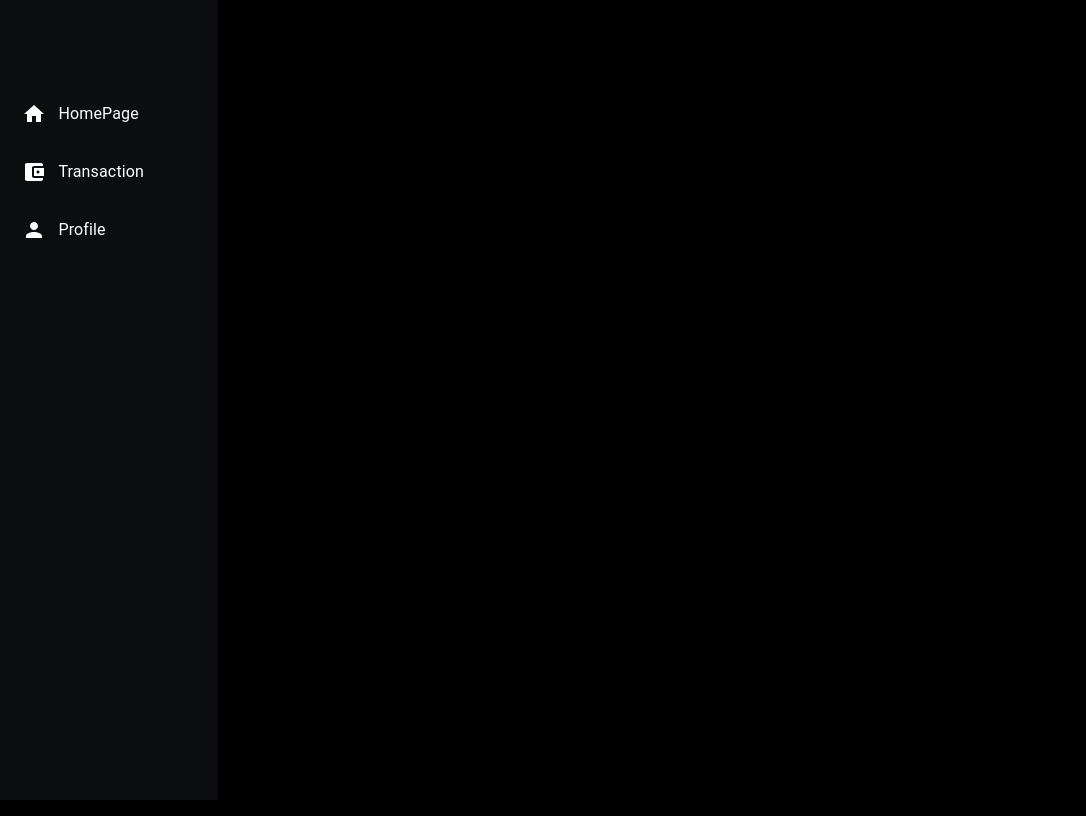
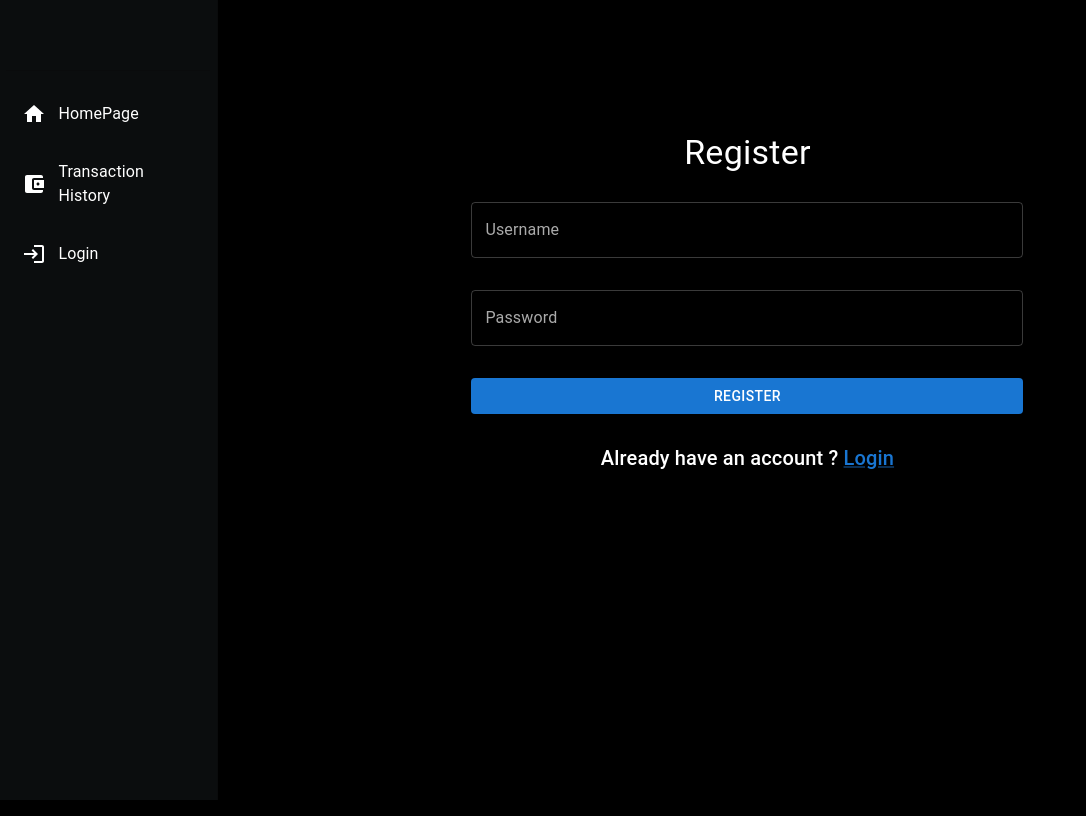
Before and after one commit to Soham908/Banking-Service, a React (Create React App) app in the folder frontend/: page /register in a window 1280 px wide. Shown: the whole page, without its empty margins (0-1086 px from the left). Built offline with nearby package versions, Linux system fonts and the light colour scheme.

Commit message:
implemented user auth and context api set

```diff
--- a/frontend/public/index.html
+++ b/frontend/public/index.html
@@ -24,7 +24,7 @@
       work correctly both with client-side routing and a non-root public URL.
       Learn how to configure a non-root public URL by running `npm run build`.
     -->
-    <title>React App</title>
+    <title>Banking Service</title>
   </head>
   <body>
     <noscript>You need to enable JavaScript to run this app.</noscript>
--- a/frontend/src/App.js
+++ b/frontend/src/App.js
@@ -1,17 +1,21 @@
-import React from "react";
-import {
-  Box,
-} from "@mui/material";
+import React, { createContext, useState } from "react";
+import { Box } from "@mui/material";
 import HomePage from "./components/homepage/HomePage";
-import DrawerCustom from './components/DrawerCustom'
-import { Route, Routes } from 'react-router-dom'
+import DrawerCustom from "./components/DrawerCustom";
+import { Route, Routes } from "react-router-dom";
 import LoginPage from "./components/auth/LoginPage";
 import RegisterPage from "./components/auth/RegisterPage";
 import TransactionHistory from "./components/TransactionHistory";
 import ProfilePage from "./components/ProfilePage";
 
+export const UserContext = createContext();
+
 const App = () => {
+
+  const [userData, setUserData] = useState();
+
   return (
+    <UserContext.Provider value={{ userData, setUserData }}>
       <Box sx={{ display: "flex", height: "100vh" }}>
         <DrawerCustom />
 
@@ -28,6 +32,7 @@ const App = () => {
           </Routes>
         </Box>
       </Box>
+    </UserContext.Provider>
   );
 };
 
--- /dev/null
+++ b/frontend/src/actions/userAuthAction.js
@@ -0,0 +1,15 @@
+import axios from "axios"
+import { BACKEND_PORT_URL } from "../constants/Constants"
+
+
+export const userLogin = async (data) => {
+    const url = BACKEND_PORT_URL + "/userAuth/login"
+    const login = await axios.post(url, data)
+    return login.data
+}
+
+export const userRegister = async (data) => {
+    const url = BACKEND_PORT_URL + "/userAuth/register"
+    const register = await axios.post(url, data)
+    return register.data
+}
--- a/frontend/src/components/DrawerCustom.js
+++ b/frontend/src/components/DrawerCustom.js
@@ -10,9 +10,13 @@ import {
 } from "@mui/material";
 import HomeIcon from "@mui/icons-material/Home";
 import AccountBalanceWalletIcon from "@mui/icons-material/AccountBalanceWallet";
-import PersonIcon from "@mui/icons-material/Person";
+import LoginIcon from "@mui/icons-material/Login"
+import { useNavigate } from "react-router-dom";
 
 const DrawerCustom = () => {
+
+  const navigate = useNavigate()
+
   return (
     <Drawer
       variant="permanent"
@@ -33,9 +37,9 @@ const DrawerCustom = () => {
       <Divider />
       <List>
         {[
-          { text: "HomePage", icon: <HomeIcon /> },
-          { text: "Transaction", icon: <AccountBalanceWalletIcon /> },
-          { text: "Profile", icon: <PersonIcon /> },
+          { text: "HomePage", icon: <HomeIcon />, onClick: () => {navigate("/")} },
+          { text: "Transaction History", icon: <AccountBalanceWalletIcon />, onClick: () => {navigate("/transactions")} },
+          { text: "Login", icon: <LoginIcon />, onClick: () => {navigate("/login")}}
         ].map((item, index) => (
           <ListItemButton
             key={item.text}
@@ -49,6 +53,7 @@ const DrawerCustom = () => {
               borderRadius: 4,
               marginTop: "5%",
             }}
+            onClick={item.onClick}
           >
             <ListItemIcon sx={{ minWidth: 36, color: "white" }}>
               {item.icon}
--- a/frontend/src/components/auth/LoginPage.js
+++ b/frontend/src/components/auth/LoginPage.js
@@ -1,13 +1,29 @@
-import React, { useState } from 'react';
-import { Container, Box, TextField, Button, Typography } from '@mui/material';
+import React, { useContext, useState } from 'react';
+import { Container, Box, TextField, Button, Typography, Link } from '@mui/material';
+import { TextFieldStyle } from '../../constants/Constants';
+import { userLogin } from '../../actions/userAuthAction';
+import { useNavigate } from 'react-router-dom';
+import { UserContext } from '../../App';
 
 const LoginPage = () => {
-  const [email, setEmail] = useState('');
+  const [username, setUsername] = useState('');
   const [password, setPassword] = useState('');
+  const navigate = useNavigate()
+  const {userData, setUserData} = useContext(UserContext)
 
-  const handleSubmit = (e) => {
-    e.preventDefault();
-    // Handle form submission here
+  const handleSubmit = async () => {
+    const data = {
+      username,
+      password
+    }
+    const loginHandle = await userLogin(data)
+    console.log(loginHandle);
+    if (loginHandle.success){
+      localStorage.setItem("userCred", loginHandle.login.username)
+      setUserData(loginHandle.data)
+      console.log(userData);
+      navigate("/")
+    }
   };
 
   return (
@@ -18,19 +34,25 @@ const LoginPage = () => {
           display: 'flex',
           flexDirection: 'column',
           alignItems: 'center',
+          color: 'white'
         }}
       >
         <Typography variant="h4" gutterBottom>
-          Sign In
+          Login
         </Typography>
-        <form onSubmit={handleSubmit}>
           <TextField
-            label="Email"
+            label="Username"
             variant="outlined"
             margin="normal"
             fullWidth
-            value={email}
-            onChange={(e) => setEmail(e.target.value)}
+            sx={{
+              marginBottom: 2,
+              width: "100%",
+              borderRadius: 20,
+              ...TextFieldStyle,
+            }}
+            value={username}
+            onChange={(e) => setUsername(e.target.value)}
           />
           <TextField
             label="Password"
@@ -38,6 +60,12 @@ const LoginPage = () => {
             margin="normal"
             fullWidth
             type="password"
+            sx={{
+              marginBottom: 2,
+              width: "100%",
+              borderRadius: 20,
+              ...TextFieldStyle,
+            }}
             value={password}
             onChange={(e) => setPassword(e.target.value)}
           />
@@ -47,10 +75,13 @@ const LoginPage = () => {
             color="primary"
             fullWidth
             sx={{ mt: 2 }}
+            onClick={handleSubmit}
           >
-            Sign In
+            Login
           </Button>
-        </form>
+          <Typography variant='h6' sx={{ margin: '5%' }}>
+            Dont have an account ? <Link href="/register" >Register</Link>
+          </Typography>
       </Box>
     </Container>
   );
--- a/frontend/src/components/auth/RegisterPage.js
+++ b/frontend/src/components/auth/RegisterPage.js
@@ -1,10 +1,91 @@
+import React, { useContext, useState } from 'react';
+import { Container, Box, TextField, Button, Typography, Link } from '@mui/material';
+import { TextFieldStyle } from '../../constants/Constants';
+import { userRegister } from '../../actions/userAuthAction';
+import { UserContext } from '../../App';
+import { useNavigate } from 'react-router-dom';
 
 const RegisterPage = () => {
-    return (
-        <>
-            Register page
-        </>
-    )
-}
+  const [username, setUsername] = useState('');
+  const [password, setPassword] = useState('');
 
-export default RegisterPage
+  const {userData, setUserData} = useContext(UserContext)
+  const navigate = useNavigate()
+
+  const handleSubmit = async () => {
+    const data = {
+      username,
+      password
+    }
+    const registerHandle = await userRegister(data)
+    console.log(registerHandle);
+    if (registerHandle.success){
+      localStorage.setItem("userCred", registerHandle.register.username)
+      setUserData(registerHandle.data)
+      console.log(userData);
+      navigate("/")
+    }
+  };
+
+  return (
+    <Container maxWidth="sm">
+      <Box
+        sx={{
+          marginTop: '100px',
+          display: 'flex',
+          flexDirection: 'column',
+          alignItems: 'center',
+          color:'white'
+        }}
+      >
+        <Typography variant="h4"  gutterBottom>
+          Register
+        </Typography>
+          <TextField
+            label="Username"
+            variant="outlined"
+            margin="normal"
+            fullWidth
+            sx={{
+              marginBottom: 2,
+              width: "100%",
+              borderRadius: 20,
+              ...TextFieldStyle,
+            }}
+            value={username}
+            onChange={(e) => setUsername(e.target.value)}
+          />
+          <TextField
+            label="Password"
+            variant="outlined"
+            margin="normal"
+            fullWidth
+            type="password"
+            sx={{
+              marginBottom: 2,
+              width: "100%",
+              borderRadius: 20,
+              ...TextFieldStyle,
+            }}
+            value={password}
+            onChange={(e) => setPassword(e.target.value)}
+          />
+          <Button
+            type="submit"
+            variant="contained"
+            color="primary"
+            fullWidth
+            sx={{ mt: 2 }}
+            onClick={handleSubmit}
+          >
+            Register
+          </Button>
+          <Typography variant='h6' sx={{ margin: '5%' }}>
+            Already have an account ? <Link href="/login" >Login</Link>
+          </Typography>
+      </Box>
+    </Container>
+  );
+};
+
+export default RegisterPage;
--- a/frontend/src/components/homepage/AddMoney.js
+++ b/frontend/src/components/homepage/AddMoney.js
@@ -1,45 +1,27 @@
 import { Box, Button, Grid, TextField, Typography, Paper } from "@mui/material";
 import { AddMoneyToUserAccount } from "../../actions/money_action";
-import { useState } from "react";
+import { useContext, useState } from "react";
+import { TextFieldStyle } from "../../constants/Constants";
+import { UserContext } from "../../App";
 
 const AddMoney = () => {
-  const textFieldStyles = {
-    "& .MuiOutlinedInput-root": {
-      "& fieldset": {
-        borderColor: "#FFFFFF3A",
-      },
-      "&:hover fieldset": {
-        borderColor: "lightgray",
-      },
-      "&.Mui-focused fieldset": {
-        borderColor: "lightgray",
-      },
-    },
-    "& .MuiInputLabel-root": {
-      color: "#FFFFFFAA",
-    },
-    "& .MuiInputLabel-root.Mui-focused": {
-      color: "lightgray",
-    },
-    "& input": {
-      color: "white",
-    },
-  };
 
-  const [addAmount, setAddAmount] = useState("");
-  const [addDescription, setAddDescription] = useState("");
+  const [amountAdd, setAmountAdd] = useState("");
+  const [descriptionAdd, setDescriptionAdd] = useState("");
+  const { userData, setUserData } = useContext(UserContext)
 
   const handleSubmit = async () => {
     const data = {
-      username: "Soham",
-      amount: addAmount,
-      description: addDescription,
+      username: userData.username,
+      amount: amountAdd,
+      description: descriptionAdd,
       transactionType: "Debit"
     };
     const response = await AddMoneyToUserAccount(data);
     console.log(response);
-    setAddAmount("");
-    setAddDescription("");
+    setUserData(response)
+    setAmountAdd("");
+    setDescriptionAdd("");
   };
 
   return (
@@ -60,22 +42,22 @@ const AddMoney = () => {
         }}
       >
         <Typography variant="h6" sx={{ marginBottom: 2 }}>
-          Add Money to Balance
+          Add Money
         </Typography>
         <TextField
           sx={{
             marginBottom: 2,
             width: "100%",
             borderRadius: 20,
-            ...textFieldStyles,
+            ...TextFieldStyle,
           }}
           id="amount"
           label="Amount"
           type="number"
           variant="outlined"
-          value={addAmount}
+          value={amountAdd}
           onChange={(event) => {
-            setAddAmount(event.target.value);
+            setAmountAdd(event.target.value);
           }}
         />
 
@@ -84,15 +66,15 @@ const AddMoney = () => {
             marginBottom: 2,
             width: "100%",
             borderRadius: 20,
-            ...textFieldStyles,
+            ...TextFieldStyle,
           }}
           id="description"
           label="Description"
           variant="outlined"
           color="secondary"
-          value={addDescription}
+          value={descriptionAdd}
           onChange={(event) => {
-            setAddDescription(event.target.value);
+            setDescriptionAdd(event.target.value);
           }}
         />
 
--- a/frontend/src/components/homepage/MainBoard.js
+++ b/frontend/src/components/homepage/MainBoard.js
@@ -1,9 +1,26 @@
-import React from 'react';
-import { Grid, Typography, Paper } from '@mui/material';
-
+import React, { useContext, useEffect } from "react";
+import { Grid, Typography, Paper } from "@mui/material";
+import { UserContext } from "../../App";
+import { BACKEND_PORT_URL } from "../../constants/Constants";
+import axios from "axios";
 
 const MainBoard = () => {
-    return(
+
+  const userName = localStorage.getItem('userCred')
+  const { userData, setUserData } = useContext(UserContext);
+
+  useEffect(() => {
+    const userDataFetch = async () => {
+      console.log(userName, userData?.username);
+      const url = BACKEND_PORT_URL + "/userMoney/balance/" + userName || userData.username;
+      const response = await axios.get(url);
+      console.log(response.data);
+      setUserData(response.data);
+    };
+    userDataFetch();
+  }, []);
+
+  return (
     <Grid item xs={12} sx={{ height: "50%" }}>
       <Paper
         elevation={3}
@@ -22,17 +39,17 @@ const MainBoard = () => {
         }}
       >
         <Typography variant="h4" sx={{ marginBottom: 2 }}>
-                Welcome back, Soham!
+          Welcome back, {userName || userData?.username}
         </Typography>
         <Typography variant="h6" sx={{ marginBottom: 1 }}>
           Account Balance
         </Typography>
-              <Typography variant="h5" sx={{ fontWeight: "bold" }}>
-                Rs. 1500
+        <Typography variant="h6" sx={{ fontWeight: "bold" }}>
+          Rs. {userData?.balanceAmount}
         </Typography>
       </Paper>
     </Grid>
-    )
-}
+  );
+};
 
-export default MainBoard
+export default MainBoard;
--- a/frontend/src/components/homepage/TransferMoney.js
+++ b/frontend/src/components/homepage/TransferMoney.js
@@ -1,43 +1,27 @@
 import { Box, Button, Grid, Paper, TextField, Typography } from "@mui/material";
-import { useState } from "react";
+import { useContext, useState } from "react";
 import { TransferMoneyFromAccount } from "../../actions/money_action";
+import { TextFieldStyle } from "../../constants/Constants";
+import { UserContext } from "../../App";
 
 const TransferMoney = () => {
-  const textFieldStyles = {
-    "& .MuiOutlinedInput-root": {
-      "& fieldset": {
-        borderColor: "#FFFFFF3A",
-      },
-      "&:hover fieldset": {
-        borderColor: "lightgray",
-      },
-      "&.Mui-focused fieldset": {
-        borderColor: "lightgray",
-      },
-    },
-    "& .MuiInputLabel-root": {
-      color: "#FFFFFFAA",
-    },
-    "& .MuiInputLabel-root.Mui-focused": {
-      color: "lightgray",
-    },
-    "& input": {
-      color: "white",
-    },
-  };
 
   const [amountTransfer, setAmountTransfer] = useState("")
   const [descriptionTransfer, setDescriptionTransfer] = useState("")
+  const { userData, setUserData } = useContext(UserContext)
+
 
   const handleSubmit = async () => {
     const data = {
-      username: "Soham",
+      username: userData.username,
       amount: parseInt(amountTransfer) * -1,
       description: descriptionTransfer,
       transactionType: "Credit"
     }
     const transfer = await TransferMoneyFromAccount(data)
-    console.log(transfer);
+    setUserData(transfer)
+    setAmountTransfer("")
+    setDescriptionTransfer("")
   }
 
   return (
@@ -61,14 +45,14 @@ const TransferMoney = () => {
           variant="h6"
           sx={{ marginBottom: 2 }}
         >
-          Transfer Money to someone
+          Transfer Money
         </Typography>
         <TextField
           sx={{
             marginBottom: 2,
             width: "100%",
             borderRadius: 20,
-            ...textFieldStyles,
+            ...TextFieldStyle,
           }}
           id="amount"
           label="Amount"
@@ -83,7 +67,7 @@ const TransferMoney = () => {
             marginBottom: 2,
             width: "100%",
             borderRadius: 20,
-            ...textFieldStyles,
+            ...TextFieldStyle,
           }}
           id="description"
           label="Recipient"
--- a/frontend/src/constants/Constants.js
+++ b/frontend/src/constants/Constants.js
@@ -1 +1,23 @@
 export const BACKEND_PORT_URL = "http://localhost:7000"
+export const TextFieldStyle = {
+    "& .MuiOutlinedInput-root": {
+      "& fieldset": {
+        borderColor: "#FFFFFF3A",
+      },
+      "&:hover fieldset": {
+        borderColor: "lightgray",
+      },
+      "&.Mui-focused fieldset": {
+        borderColor: "lightgray",
+      },
+    },
+    "& .MuiInputLabel-root": {
+      color: "#FFFFFFAA",
+    },
+    "& .MuiInputLabel-root.Mui-focused": {
+      color: "lightgray",
+    },
+    "& input": {
+      color: "white",
+    },
+  };
```
Also changed, not shown: 2 other files (tests, documents, lock files or other folders). Lines whose indentation alone changed are shown as unchanged.
